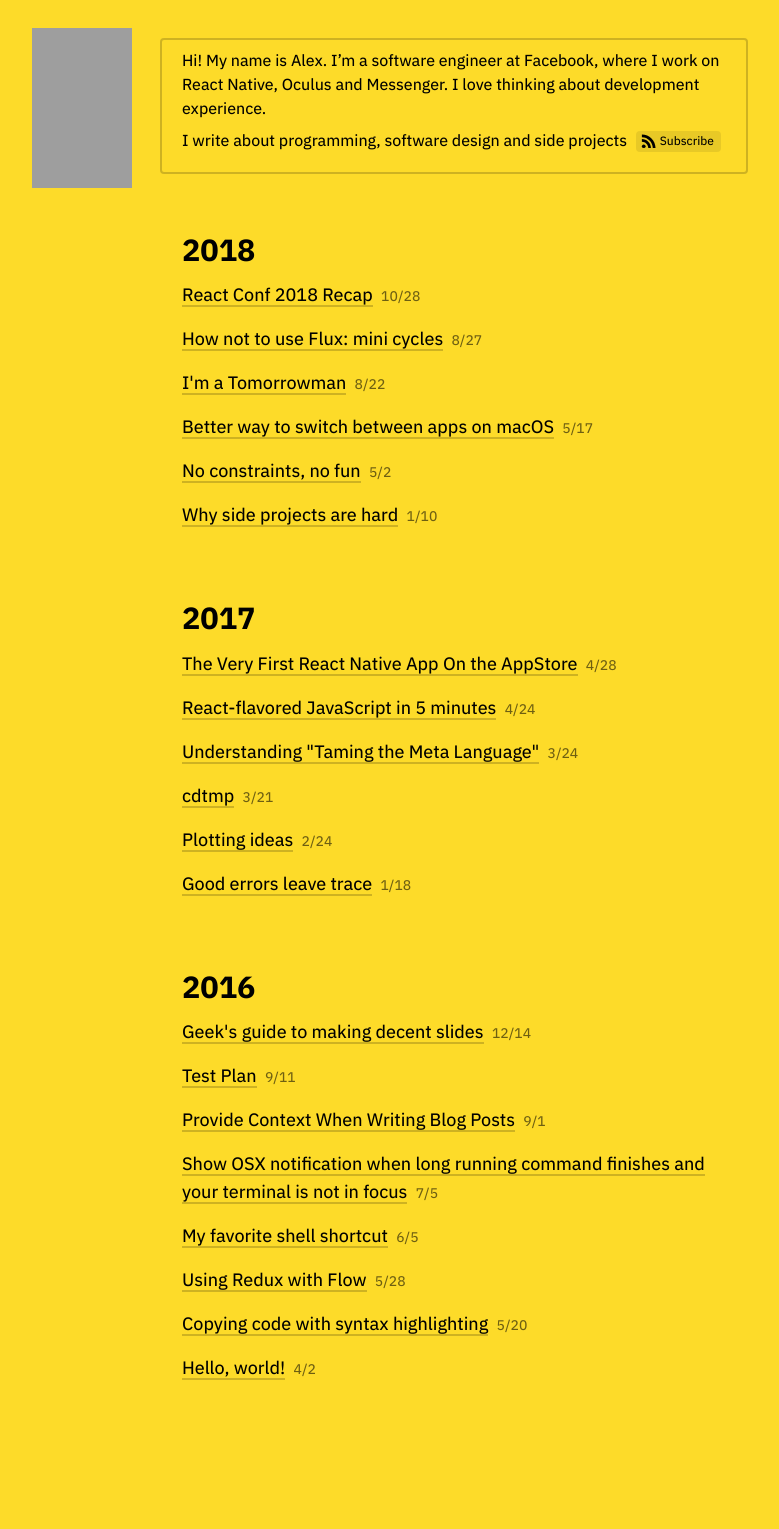
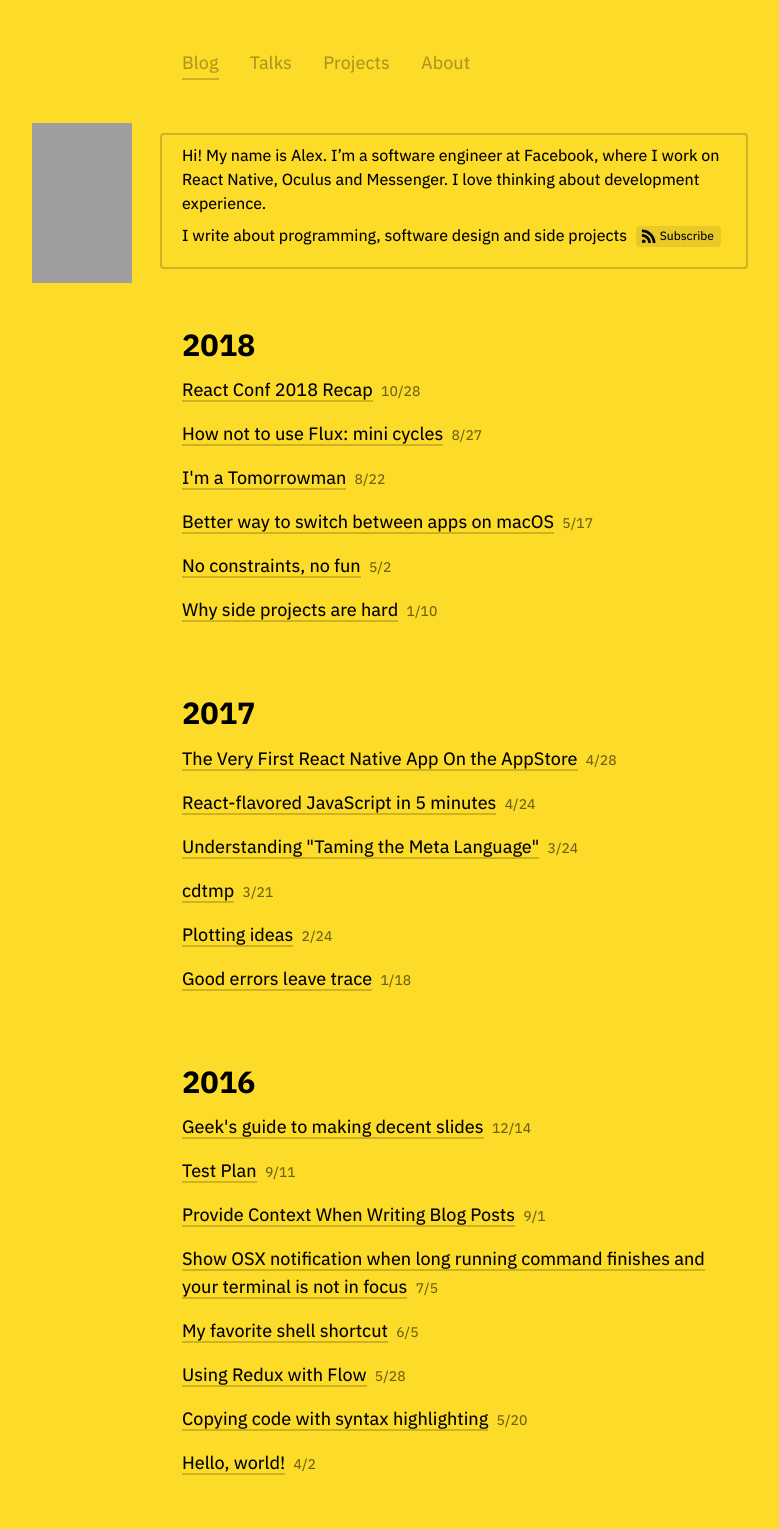
Before and after one commit to frantic/frantic.github.io, a Jekyll site: the page built from blog.html, in a window 1280 px wide. Shown: the whole page, without its empty margins (186-965 px from the left). Built offline with Jekyll 4.4.1, drawn with Linux system fonts in a browser that asks for light colours; before the commit the page ends 1434 px from its top, so only the background shows below that; grey boxes are pictures that could not be loaded.

Commit message:
Add menu

```diff
--- /dev/null
+++ b/_data/menu.yml
@@ -0,0 +1,8 @@
+- name: Blog
+  link: /blog/
+- name: Talks
+  link: /talks/
+- name: Projects
+  link: /projects/
+- name: About
+  link: /about/
--- /dev/null
+++ b/_includes/menu.html
@@ -0,0 +1,9 @@
+<ul class="menu">
+  {% for item in site.data.menu %}
+  <li>
+    <a class="menu__item {% if page.url == item.link %}menu__item_inside{% endif %}" href="{{ item.link }}">
+      {{ item.name }}
+    </a>
+  </li>
+  {% endfor %}
+</ul>
--- a/_layouts/post.html
+++ b/_layouts/post.html
@@ -1,10 +1,9 @@
 ---
 layout: default
 ---
+{% include menu.html %}
+
 <article>
-  <a class="navigation" href="/blog">
-    <span>←</span> frantic.im
-  </a>
   <header>
     {% if page.translations %}
       <small>
--- a/blog.html
+++ b/blog.html
@@ -3,6 +3,7 @@ layout: default
 title: Blog
 permalink: /blog/
 ---
+{% include menu.html %}
 
 <article>
   {% include about.html %}
```
